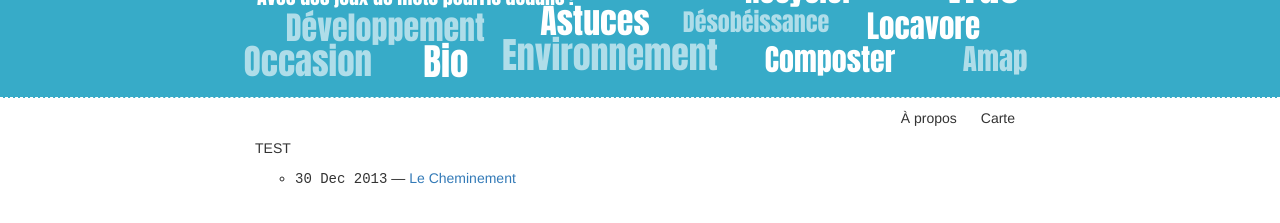
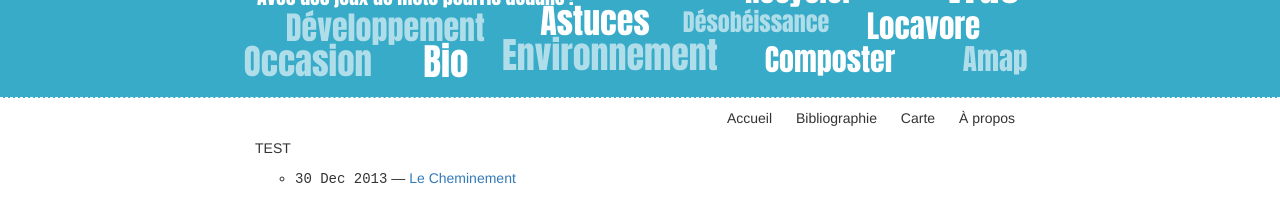
Before and after one commit to Touwin/Touwin.github.io, a Jekyll site: the page built from index.md, in a window 1280 px wide. Shown: the part 183-406 px from the top of the page. Built offline with Jekyll 4.4.1, drawn with Linux system fonts in a browser that asks for light colours; nearby versions of some CDN libraries; Markdown is read by kramdown in place of the engine named in the settings.

Commit message:
Update default.html

```diff
--- a/_layouts/default.html
+++ b/_layouts/default.html
@@ -22,8 +22,10 @@
 
 <div class="container global">
 		<div class="main-menu">
+				<a href="/">Accueil</a>
+				<a href="/bibliographie/">Bibliographie</a>
+				<a href="/carte/">Carte</a>
 				<a href="/a-propos2/">À propos</a>
-				<a href="/carte/">Carte</a>
 		</div>
 {{ content }}
 </div>
```
